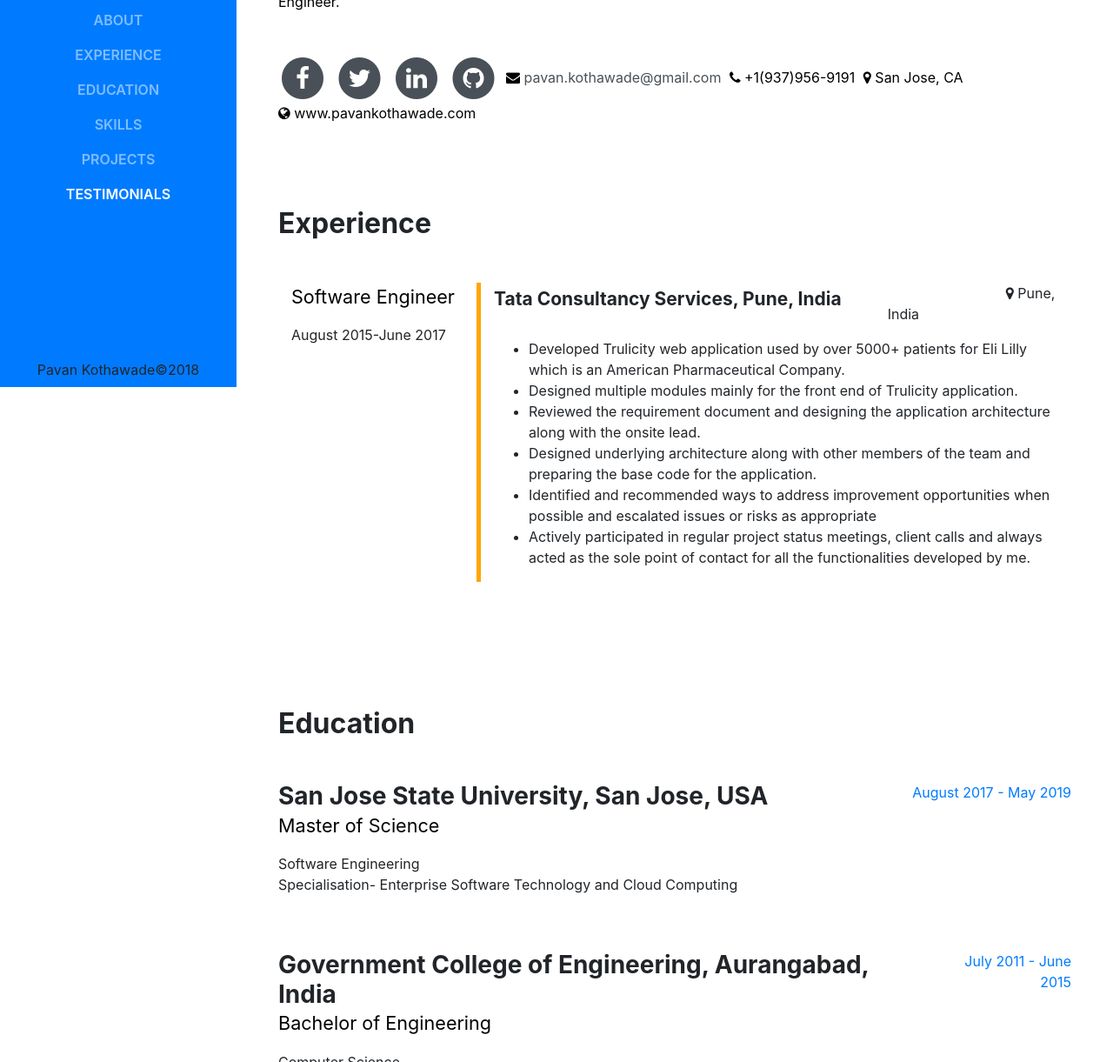
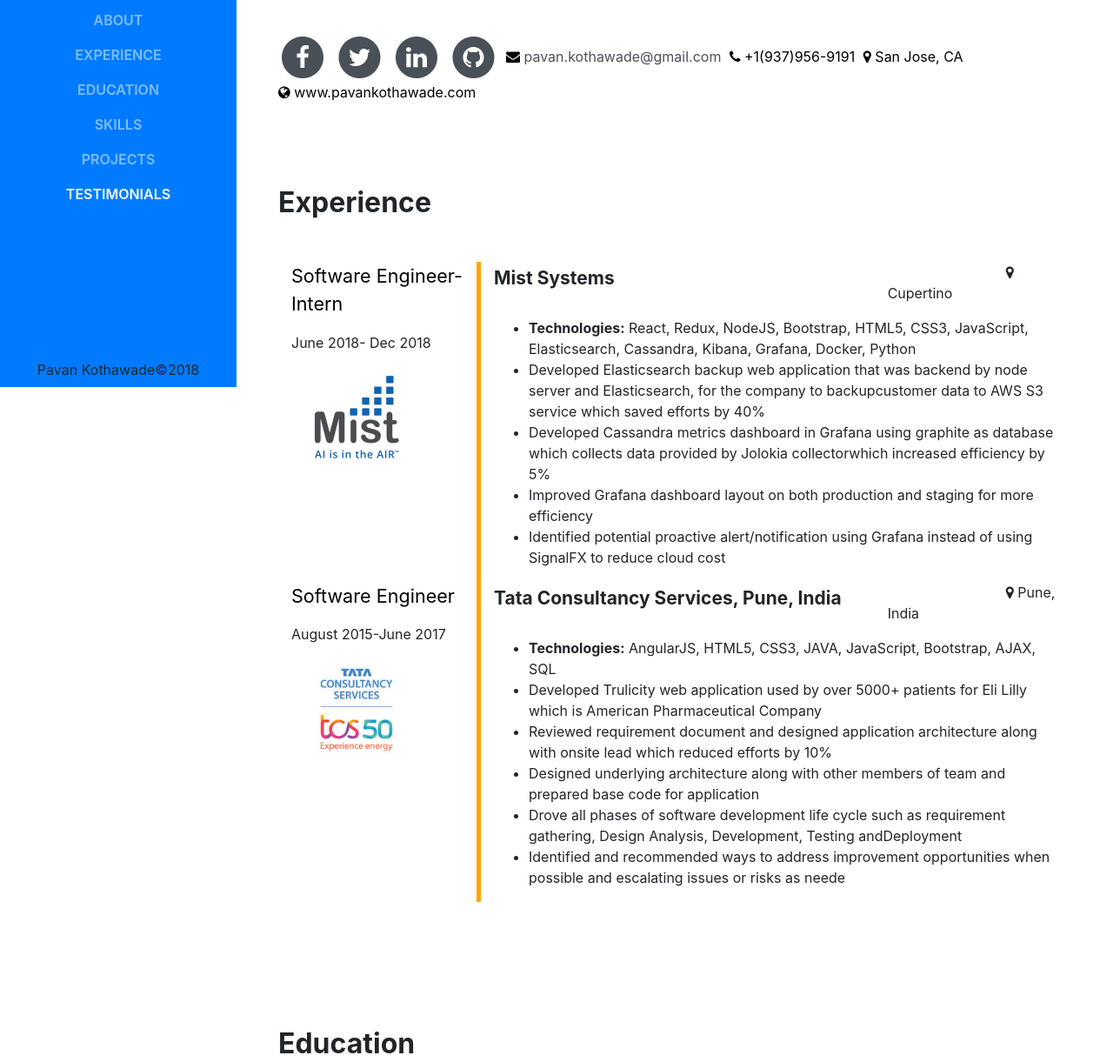
Before and after one commit to pavankothawade/pavankothawade.github.io, a website with bundled scripts: page index.html in a window 1280 px wide. Shown: the part 355-1576 px from the top of the page at 87% size. Built offline with nearby package versions, Linux system fonts and the light colour scheme; a web font is replaced by a local one.

Commit message:
Adding Experience

```diff
--- a/index.html
+++ b/index.html
@@ -86,7 +86,7 @@
           <div class="subheading mb-5">Graduate Student at San Jose State University (Software Engineering)
 
           </div>
-          <p class="mb-5 abtpara">I find the dynamic world of computers challenging as it requires people to keep on learning and pushing their limits. Fast-paced technological innovations continue to amaze me so much so that I would love to be part and parcel of the ever-evolving world of computers. Currently, I am a graduate student pursuing Masters in Software Engineering, Specializing in both Enterprise Software Technology and Cloud Computing & Virtualization, at San Jose State University and I am actively searching for Software Development Engineering Internship Summer 2018 opportunity as a Software Engineer.</p>
+          <p class="mb-5 abtpara">I find the dynamic world of computers challenging as it requires people to keep on learning and pushing their limits. Fast-paced technological innovations continue to amaze me so much so that I would love to be part and parcel of the ever-evolving world of computers. Currently, I am a graduate student pursuing Masters in Software Engineering, Specializing in both Enterprise Software Technology and Cloud Computing & Virtualization, at San Jose State University and I am actively searching for Software Development Engineering full time opportunities starting from June 2019.</p>
           <ul class="list-inline list-social-icons mb-0 web">
             <li class="list-inline-item">
               <a href="https://www.facebook.com/pavan.kothawade">
@@ -172,10 +172,43 @@
           <div class="resume-item d-flex flex-column flex-md-row mb-5">
             <div class="resume-content mr-auto">
               <div class="container">
+
+                  <div class="row">
+                      <div class="col-lg-3">
+                          <div class="subheading mb-3">Software Engineer-Intern</div>
+                          <div>June 2018- Dec 2018</div>
+                          <img height="100" width="100" style="margin-left: 25px;margin-top: 25px" src="img/mistlogo.png">
+                      </div>
+                      <div class="col-lg-9 tcsborder">
+
+                          <div class="row">
+                              <div class="col-lg-8">
+                                  <h3 class="mb-0 tcsname"><b>Mist Systems</b></h3>
+
+                              </div>
+                              <div class="col-lg-4">
+                                  <i class="fa fa-map-marker pune" aria-hidden="true"></i>
+                                  <a>Cupertino</a>
+
+                              </div>
+
+                          </div>
+                          <div class="tcs"><ul>
+                              <li><b>Technologies:</b> React, Redux, NodeJS, Bootstrap, HTML5, CSS3, JavaScript, Elasticsearch, Cassandra, Kibana, Grafana, Docker, Python</li>
+                              <li>Developed Elasticsearch backup web application that was backend by node server and Elasticsearch, for the company to backupcustomer data to AWS S3 service which saved efforts by 40%</li>
+                              <li>Developed Cassandra metrics dashboard in Grafana using graphite as database which collects data provided by Jolokia collectorwhich increased efficiency by 5%</li>
+                              <li>Improved Grafana dashboard layout on both production and staging for more efficiency</li>
+                              <li>Identified potential proactive alert/notification using Grafana instead of using SignalFX to reduce cloud cost</li>
+
+                          </ul> </div>
+
+                      </div></div>
                 <div class="row">
                   <div class="col-lg-3">
  <div class="subheading mb-3">Software Engineer</div>
  <div>August 2015-June 2017</div>
+                      <img height="150" width="150" src="img/tcslogo.jpeg">
+
                   </div>
                   <div class="col-lg-9 tcsborder">
 
@@ -192,13 +225,13 @@
 
                     </div>
             <div class="tcs"><ul>
-                <li>Developed Trulicity web application used by over 5000+ patients for Eli Lilly which is an American       Pharmaceutical Company. </li>
-                <li>Designed multiple modules mainly for the front end of Trulicity application.</li>
-                <li>Reviewed the requirement document and designing the application architecture along with the onsite lead.</li>
-                <li>Designed underlying architecture along with other members of the team and preparing the base code for the application.</li>
-                <li>Identified and recommended ways to address improvement opportunities when possible and escalated issues or risks as appropriate</li>
-                <li>Actively participated in regular project status meetings, client calls and always acted as the sole point of contact for all the functionalities developed by me.</li>
-              </ul> </div>
+                <li><b>Technologies:</b> AngularJS, HTML5, CSS3, JAVA, JavaScript, Bootstrap, AJAX, SQL</li>
+                <li>Developed Trulicity web application used by over 5000+ patients for Eli Lilly which is American Pharmaceutical Company</li>
+                <li>Reviewed requirement document and designed application architecture along with onsite lead which reduced efforts by 10%</li>
+                <li>Designed underlying architecture along with other members of team and prepared base code for application</li>
+                <li>Drove all phases of software development life cycle such as requirement gathering, Design Analysis, Development, Testing andDeployment</li>
+                <li>Identified and recommended ways to address improvement opportunities when possible and escalating issues or risks as neede</li>
+                   </ul> </div>
 
                   </div></div>
 
```
Also changed, not shown: img/mistlogo.png (added), img/tcslogo.jpeg (added), 4 other files.
